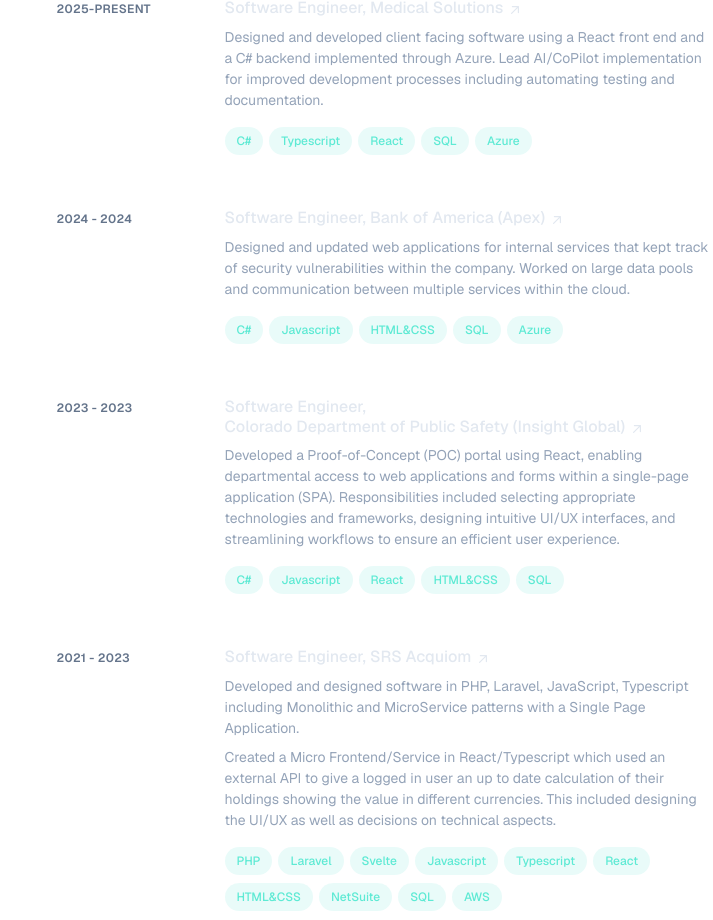
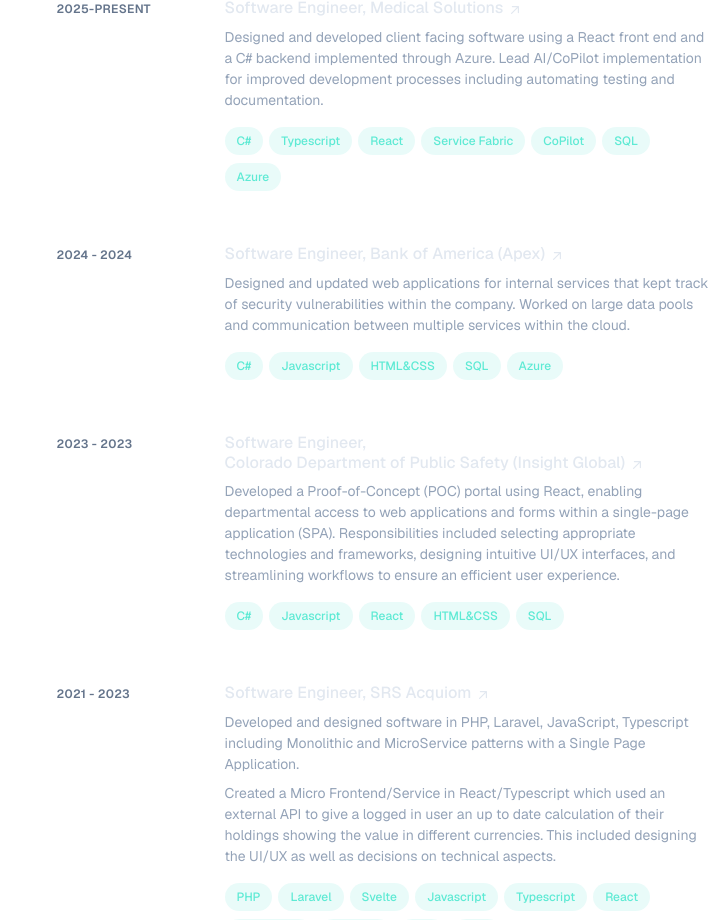
Before and after one commit to AustinMais/portfolio, a Next.js app: page / in a window 1280 px wide. Shown: the part 833-1753 px from the top of the page, without its empty margins (567-1280 px from the left). Built offline with nearby package versions, Linux system fonts and the light colour scheme.

Commit message:
Updated Technology used in MedSol

```diff
--- a/src/app/page.tsx
+++ b/src/app/page.tsx
@@ -112,6 +112,12 @@
                       </li>
                       <li className="mr-1.5 mt-2">
                         <div className="flex items-center rounded-full bg-teal-400/10 px-3 py-1 text-xs font-medium leading-5 text-teal-300 ">React</div>
+                      </li>
+                      <li className="mr-1.5 mt-2">
+                        <div className="flex items-center rounded-full bg-teal-400/10 px-3 py-1 text-xs font-medium leading-5 text-teal-300 ">Service Fabric</div>
+                      </li>
+                      <li className="mr-1.5 mt-2">
+                        <div className="flex items-center rounded-full bg-teal-400/10 px-3 py-1 text-xs font-medium leading-5 text-teal-300 ">CoPilot</div>
                       </li>
                       <li className="mr-1.5 mt-2">
                         <div className="flex items-center rounded-full bg-teal-400/10 px-3 py-1 text-xs font-medium leading-5 text-teal-300 ">SQL</div>
```
